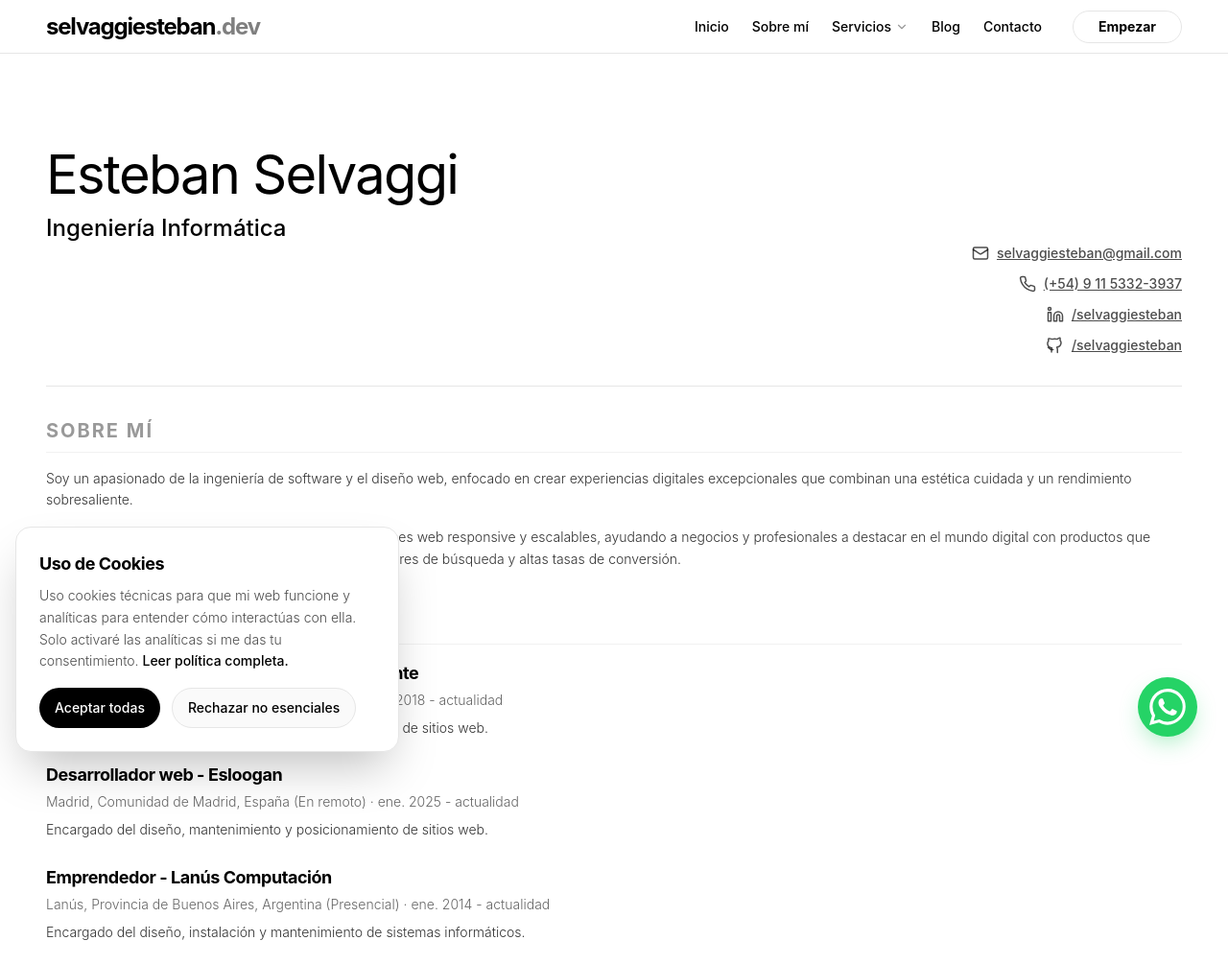
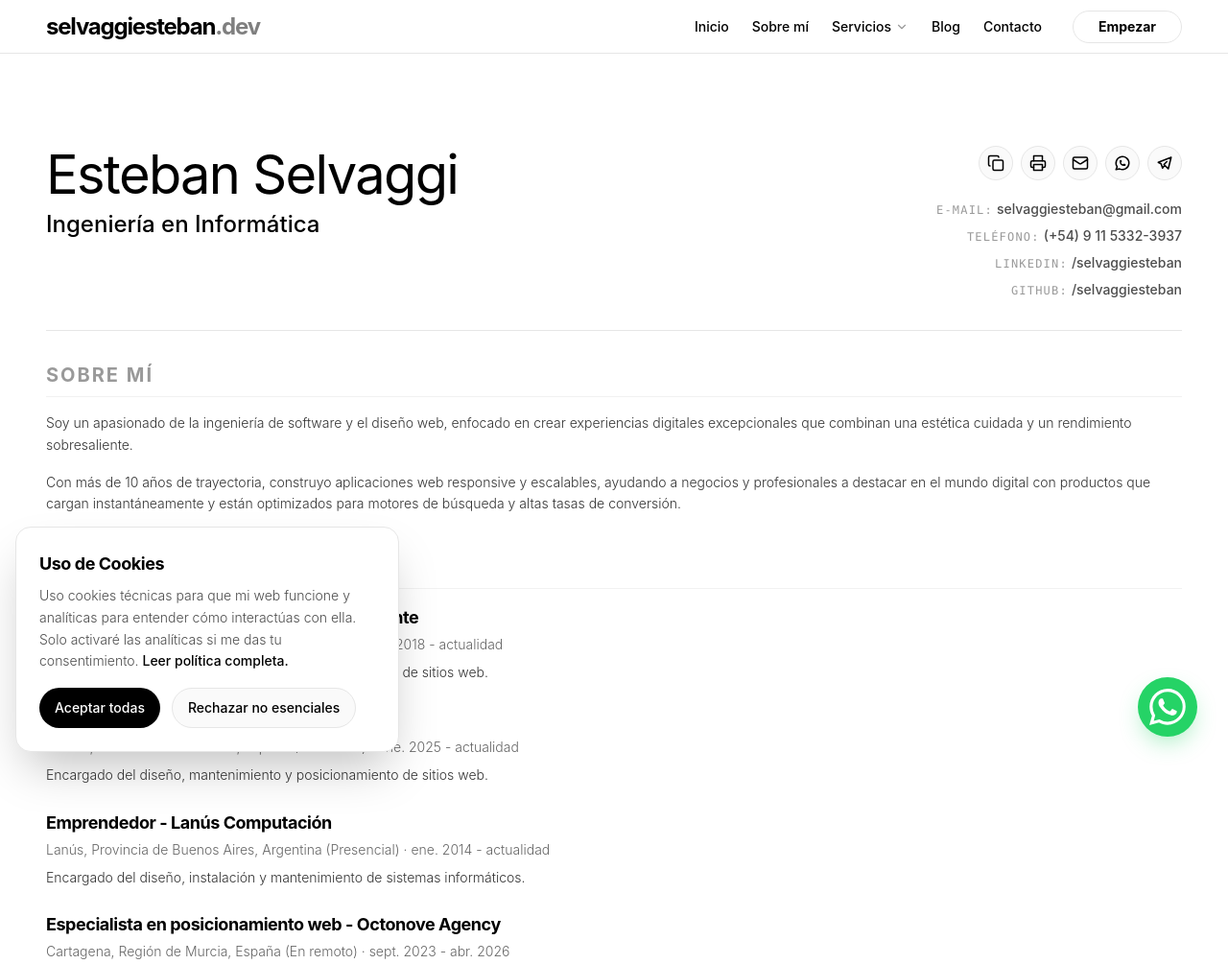
Before and after one commit to selvaggiesteban/selvaggiesteban, an Astro site: page /sobre-mi in a window 1280 px wide. Shown: the top 1005 px of the page at 96% size. Built offline with nearby package versions, Linux system fonts and the light colour scheme; Astro itself is replaced by a stand-in of ours.

Commit message:
feat(sobre-mi): 2-col header, share icons, text contact labels
- Fix "Ingeniería en Informática" (was "Ingeniería Informática")
- Header redesigned: 2 columns — left H1+H2, right share+contact
- Share icons: copy link, print, email, WhatsApp, Telegram
- Contact: replace svg icons with "E-mail:" "Teléfono:" "LinkedIn:" "GitHub:" text labels

Co-Authored-By: Claude Sonnet 4.6 (1M context) <noreply@anthropic.com>

```diff
--- a/src/pages/sobre-mi.astro
+++ b/src/pages/sobre-mi.astro
@@ -11,29 +11,50 @@ const description = "Conoce más sobre Esteban Selvaggi, ingeniero en software e
   <Section variant="white" class="pt-24 pb-16 reveal">
     <div class="w-full mx-auto">
 
-      <!-- Header -->
-      <div class="border-b border-hairline pb-8 mb-8">
-        <div class="text-center md:text-left">
-          <h1 class="display-lg mb-2">Esteban Selvaggi</h1>
-          <p class="text-2xl text-primary font-medium">Ingeniería Informática</p>
+      <!-- Header: 2 columnas -->
+      <div class="border-b border-hairline pb-8 mb-8 grid grid-cols-1 md:grid-cols-2 gap-8 items-start">
+        <!-- Columna izquierda: identidad -->
+        <div>
+          <h1 class="display-lg mb-1">Esteban Selvaggi</h1>
+          <p class="text-2xl text-primary font-medium">Ingeniería en Informática</p>
         </div>
-        <div class="text-sm text-ink/70 flex flex-col gap-3 items-center md:items-end md:text-right">
-          <a href="mailto:selvaggiesteban@gmail.com" class="hover:text-primary transition-colors underline font-medium flex items-center gap-2">
-            <svg xmlns="http://www.w3.org/2000/svg" width="18" height="18" viewBox="0 0 24 24" fill="none" stroke="currentColor" stroke-width="2" stroke-linecap="round" stroke-linejoin="round" class="lucide lucide-mail"><rect width="20" height="16" x="2" y="4" rx="2"/><path d="m22 7-8.97 5.7a1.94 1.94 0 0 1-2.06 0L2 7"/></svg>
-            selvaggiesteban@gmail.com
-          </a>
-          <a href="tel:+5491153323937" class="hover:text-primary transition-colors underline font-medium flex items-center gap-2">
-            <svg xmlns="http://www.w3.org/2000/svg" width="18" height="18" viewBox="0 0 24 24" fill="none" stroke="currentColor" stroke-width="2" stroke-linecap="round" stroke-linejoin="round" class="lucide lucide-phone"><path d="M22 16.92v3a2 2 0 0 1-2.18 2 19.79 19.79 0 0 1-8.63-3.07 19.5 19.5 0 0 1-6-6 19.79 19.79 0 0 1-3.07-8.67A2 2 0 0 1 4.11 2h3a2 2 0 0 1 2 1.72 12.84 12.84 0 0 0 .7 2.81 2 2 0 0 1-.45 2.11L8.09 9.91a16 16 0 0 0 6 6l1.27-1.27a2 2 0 0 1 2.11-.45 12.84 12.84 0 0 0 2.81.7A2 2 0 0 1 22 16.92z"/></svg>
-            (+54) 9 11 5332-3937
-          </a>
-          <a href="https://linkedin.com/in/selvaggiesteban" target="_blank" class="hover:text-primary transition-colors underline font-medium flex items-center gap-2">
-            <svg xmlns="http://www.w3.org/2000/svg" width="18" height="18" viewBox="0 0 24 24" fill="none" stroke="currentColor" stroke-width="2" stroke-linecap="round" stroke-linejoin="round" class="lucide lucide-linkedin"><path d="M16 8a6 6 0 0 1 6 6v7h-4v-7a2 2 0 0 0-2-2 2 2 0 0 0-2 2v7h-4v-7a6 6 0 0 1 6-6z"/><rect width="4" height="12" x="2" y="9"/><circle cx="4" cy="4" r="2"/></svg>
-            /selvaggiesteban
-          </a>
-          <a href="https://github.com/selvaggiesteban" target="_blank" class="hover:text-primary transition-colors underline font-medium flex items-center gap-2">
-            <svg xmlns="http://www.w3.org/2000/svg" width="18" height="18" viewBox="0 0 24 24" fill="none" stroke="currentColor" stroke-width="2" stroke-linecap="round" stroke-linejoin="round" class="lucide lucide-github"><path d="M15 22v-4a4.8 4.8 0 0 0-1-3.24c3-.3 6-1.5 6-6.3 0-1.4-.5-2.5-1.4-3.4.1-.3.6-1.6-.1-3.4 0 0-1.2-.4-3.9 1.8a12.3 12.3 0 0 0-7 0C3.9 2.2 2.7 2.6 2.7 2.6c-.7 1.8-.2 3.1-.1 3.4-.9.9-1.4 2-1.4 3.4 0 4.8 3 6 6 6.3-.3.3-.5.7-.5 1.5v4"/><path d="M9 18c-4.5 1-5-2.5-7-3"/></svg>
-            /selvaggiesteban
-          </a>
+
+        <!-- Columna derecha: share + contacto -->
+        <div class="flex flex-col gap-5 md:items-end">
+          <!-- Íconos compartir -->
+          <div class="flex gap-2">
+            <button onclick="navigator.clipboard.writeText(window.location.href); alert('Enlace copiado al portapapeles');" class="p-2 bg-surface-soft border border-hairline rounded-full hover:bg-ink hover:text-white transition-colors text-ink" title="Copiar Enlace">
+              <svg xmlns="http://www.w3.org/2000/svg" width="18" height="18" viewBox="0 0 24 24" fill="none" stroke="currentColor" stroke-width="2" stroke-linecap="round" stroke-linejoin="round"><rect width="14" height="14" x="8" y="8" rx="2" ry="2"/><path d="M4 16c-1.1 0-2-.9-2-2V4c0-1.1.9-2 2-2h10c1.1 0 2 .9 2 2"/></svg>
+            </button>
+            <button onclick="window.print()" class="p-2 bg-surface-soft border border-hairline rounded-full hover:bg-ink hover:text-white transition-colors text-ink" title="Imprimir">
+              <svg xmlns="http://www.w3.org/2000/svg" width="18" height="18" viewBox="0 0 24 24" fill="none" stroke="currentColor" stroke-width="2" stroke-linecap="round" stroke-linejoin="round"><polyline points="6 9 6 2 18 2 18 9"/><path d="M6 18H4a2 2 0 0 1-2-2v-5a2 2 0 0 1 2-2h16a2 2 0 0 1 2 2v5a2 2 0 0 1-2 2h-2"/><rect width="12" height="8" x="6" y="14"/></svg>
+            </button>
+            <a href="mailto:?subject=Sobre%20mí%20-%20Esteban%20Selvaggi&body=https://selvaggiesteban.dev/sobre-mi" class="p-2 bg-surface-soft border border-hairline rounded-full hover:bg-ink hover:text-white transition-colors text-ink" title="Compartir por Email">
+              <svg xmlns="http://www.w3.org/2000/svg" width="18" height="18" viewBox="0 0 24 24" fill="none" stroke="currentColor" stroke-width="2" stroke-linecap="round" stroke-linejoin="round"><rect width="20" height="16" x="2" y="4" rx="2"/><path d="m22 7-8.97 5.7a1.94 1.94 0 0 1-2.06 0L2 7"/></svg>
+            </a>
+            <a href="https://api.whatsapp.com/send?text=Sobre%20m%C3%AD%20-%20Esteban%20Selvaggi:%20https://selvaggiesteban.dev/sobre-mi" target="_blank" class="p-2 bg-surface-soft border border-hairline rounded-full hover:bg-[#25D366] hover:text-white transition-colors text-ink" title="Compartir por WhatsApp">
+              <svg xmlns="http://www.w3.org/2000/svg" width="18" height="18" viewBox="0 0 24 24" stroke-width="2" stroke="currentColor" fill="none" stroke-linecap="round" stroke-linejoin="round"><path stroke="none" d="M0 0h24v24H0z" fill="none"/><path d="M3 21l1.65 -3.8a9 9 0 1 1 3.4 2.9l-5.05 .9"/><path d="M9 10a.5 .5 0 0 0 1 0v-1a.5 .5 0 0 0 -1 0v1a5 5 0 0 0 5 5h1a.5 .5 0 0 0 0 -1h-1a.5 .5 0 0 0 0 1"/></svg>
+            </a>
+            <a href="https://t.me/share/url?url=https://selvaggiesteban.dev/sobre-mi&text=Sobre%20m%C3%AD%20-%20Esteban%20Selvaggi" target="_blank" class="p-2 bg-surface-soft border border-hairline rounded-full hover:bg-[#0088cc] hover:text-white transition-colors text-ink" title="Compartir por Telegram">
+              <svg xmlns="http://www.w3.org/2000/svg" width="18" height="18" viewBox="0 0 24 24" stroke-width="2" stroke="currentColor" fill="none" stroke-linecap="round" stroke-linejoin="round"><path stroke="none" d="M0 0h24v24H0z" fill="none"/><path d="M15 10l-4 4l6 6l4 -16l-18 7l4 2l2 6l3 -4"/></svg>
+            </a>
+          </div>
+
+          <!-- Datos de contacto con texto -->
+          <div class="text-sm text-ink/70 flex flex-col gap-2 md:items-end">
+            <a href="mailto:selvaggiesteban@gmail.com" class="hover:text-primary transition-colors font-medium">
+              <span class="text-ink/40 font-mono text-xs uppercase tracking-widest mr-1">E-mail:</span>selvaggiesteban@gmail.com
+            </a>
+            <a href="tel:+5491153323937" class="hover:text-primary transition-colors font-medium">
+              <span class="text-ink/40 font-mono text-xs uppercase tracking-widest mr-1">Teléfono:</span>(+54) 9 11 5332-3937
+            </a>
+            <a href="https://linkedin.com/in/selvaggiesteban" target="_blank" class="hover:text-primary transition-colors font-medium">
+              <span class="text-ink/40 font-mono text-xs uppercase tracking-widest mr-1">LinkedIn:</span>/selvaggiesteban
+            </a>
+            <a href="https://github.com/selvaggiesteban" target="_blank" class="hover:text-primary transition-colors font-medium">
+              <span class="text-ink/40 font-mono text-xs uppercase tracking-widest mr-1">GitHub:</span>/selvaggiesteban
+            </a>
+          </div>
         </div>
       </div>
 
```
